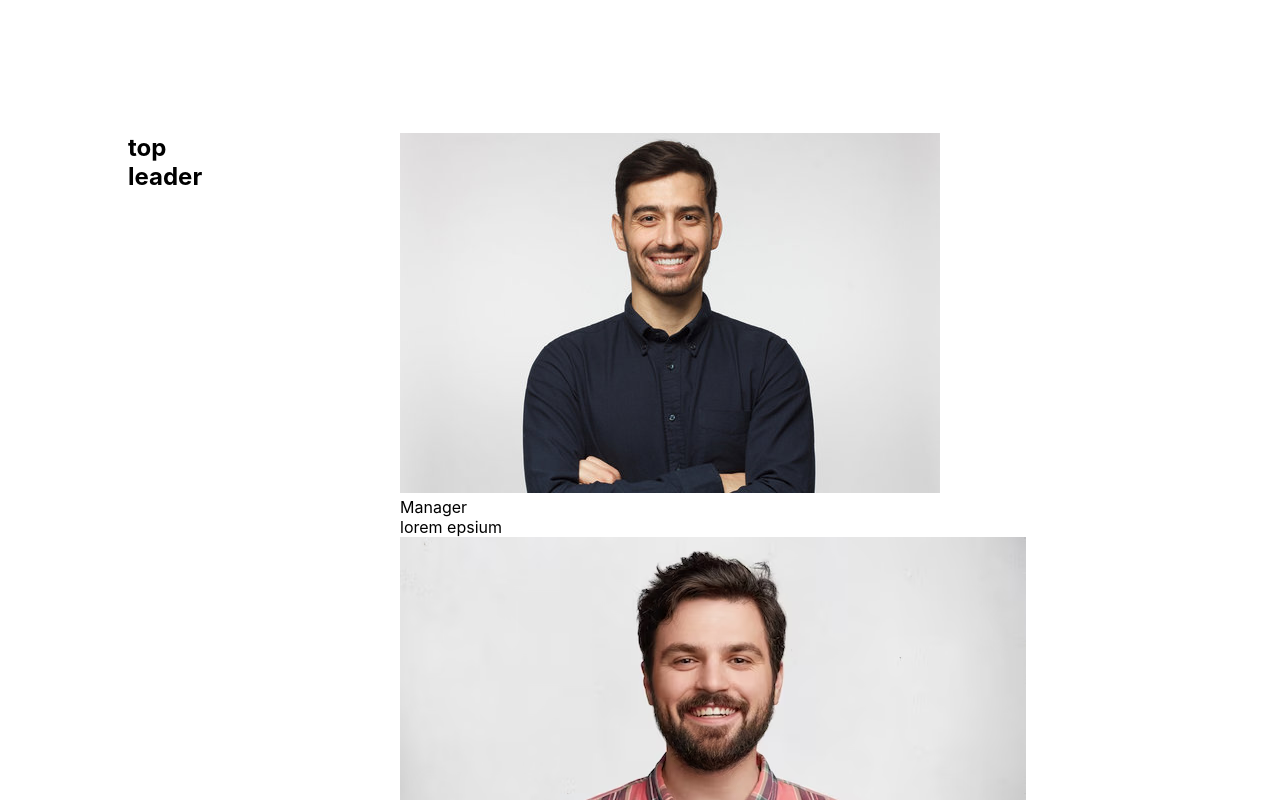
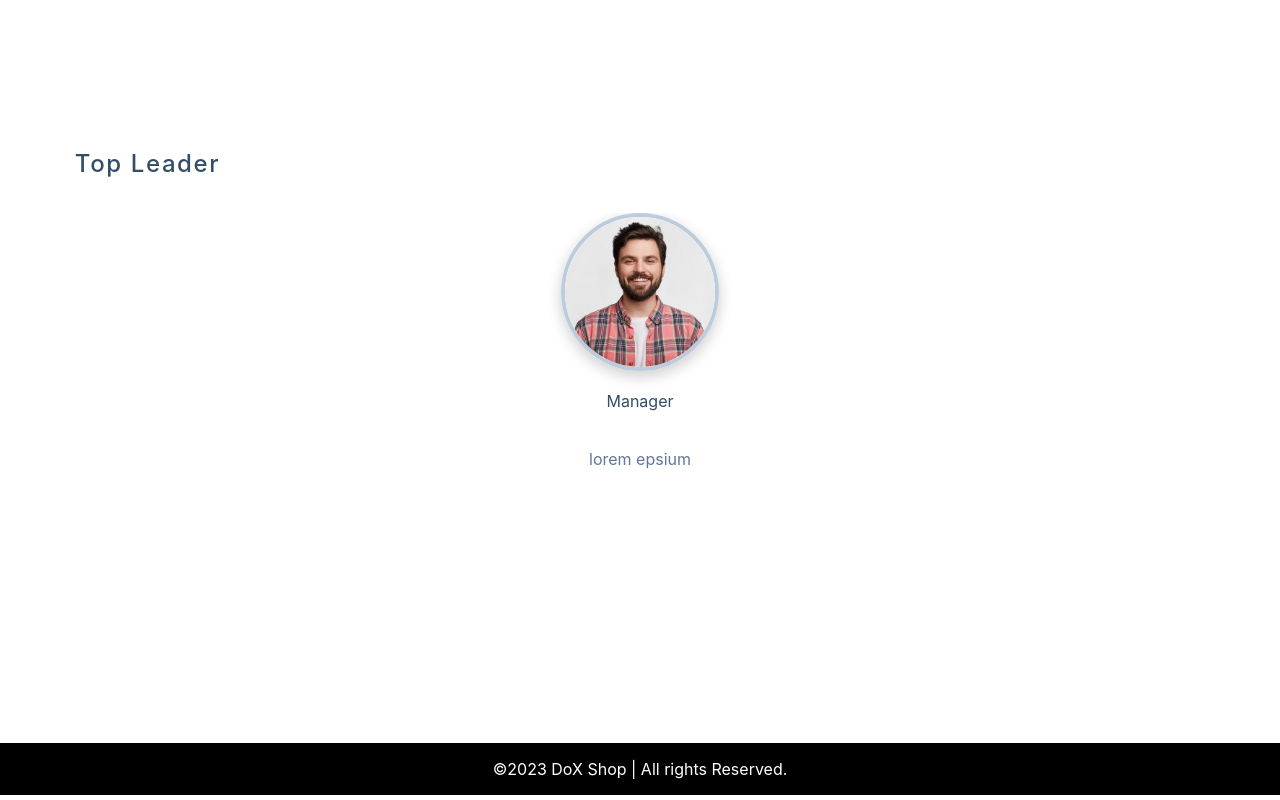
Before and after one commit to Drop-X-Out/addtocart-ReactJS, a React (Create React App) app: page / in a window 1280 px wide. Shown: the part 1860-2660 px from the top of the page. Built offline with nearby package versions, Linux system fonts and the light colour scheme; the HTML template or start-up script is replaced by a standard one.

Commit message:
Added CSS to the Testimonials

```diff
--- a/src/styles/Slider.css
+++ b/src/styles/Slider.css
@@ -0,0 +1,163 @@
+h1,
+h2,
+h3,
+h4 {
+letter-spacing: 0.1rem;
+margin-bottom: 0.75rem;
+text-transform: capitalize;
+line-height: 1.25;
+}
+
+.section {
+width: 90vw;
+margin: 5rem auto;
+max-width: 1170px;
+
+}
+
+@media screen and (min-width: 992px) {
+    .section {
+        width: 95vw;
+    }
+
+}
+
+.icon {
+
+font-size: 3rem;
+color: hs1 (21, 62%, 45%);
+
+}
+
+.section-center {
+
+margin: 0 auto;
+margin-top: 4rem;
+width: 80vw;
+height: 450px;
+max-width: 800px;
+display: flex;
+text-align: center;
+position: relative;
+overflow: hidden;
+}
+
+article {
+
+position: absolute;
+top: 0;
+left: 0;
+height: 100%;
+width: 100%;
+opacity: 0;
+transition: all 0.3s linear;
+
+}
+
+article.activeSlide {
+opacity: 1;
+transform: translateX(0);
+}
+
+article.activeslide {
+    opacity: 1;
+    transform: translateX(0);
+}
+
+article.lastSlide {
+    transform: translateX(-100%);
+}
+
+article.nextSlide {
+    transform: translateX(100%);
+}
+
+.person-img {
+    border-radius: 50%;
+    margin-bottom: 1rem;
+    width: 150px;
+    height: 150px;
+    object-fit: cover;
+    border: 4px solid hsl(210, 31%, 80%);
+    box-shadow: 0 5px 15px rgba(0, 0, 0, 0.2);
+}
+
+article h4 {
+    text-transform: uppercase;
+    color: hsl(21, 62%, 45%);
+    margin-bottom: 0.25rem;
+}
+
+.title {
+    text-transform: capitalize;
+    margin-bottom: 0.75rem;
+    color: hsl(209, 34%, 30%);
+}
+
+.title {
+    text-align: center;
+    margin-bottom: 2rem;
+
+}
+
+.title h2 {
+    display: flex;
+    align-items: center;
+    justify-content: center;
+    font-weight: 500;
+
+}
+
+.text {
+
+    max-width: 35em;
+    margin: 0 auto;
+    margin-top: 2rem;
+    line-height: 2;
+    color: hsl(218, 22%, 49%);
+}
+
+.prev,
+
+.next {
+    position: absolute;
+    top: 200px;
+    transform: translateY(-50%);
+    background: hsl(210, 22%, 49%);
+    color: #fff;
+    width: 1.25rem;
+    height: 1.25rem;
+    display: grid;
+    place-items: center;
+    border-color: transparent;
+    font-size: 1rem;
+    border-radius: 0.25rem;
+    cursor: pointer;
+    transition: all 0.3s linear;
+
+}
+
+.prev:hover,
+.next:hover {
+    background: hsl(21, 62%, 45%)
+}
+
+.prev {
+    left: 0;
+}
+
+.next {
+    right: 0;
+}
+
+@media (min-width: 800px){
+    .text{
+        max-width: 45em;
+    }
+    .prev,
+    .next{
+        width: 2rem;
+        height: 2rem;
+        font-size: 1.5rem;
+    }
+}
```
